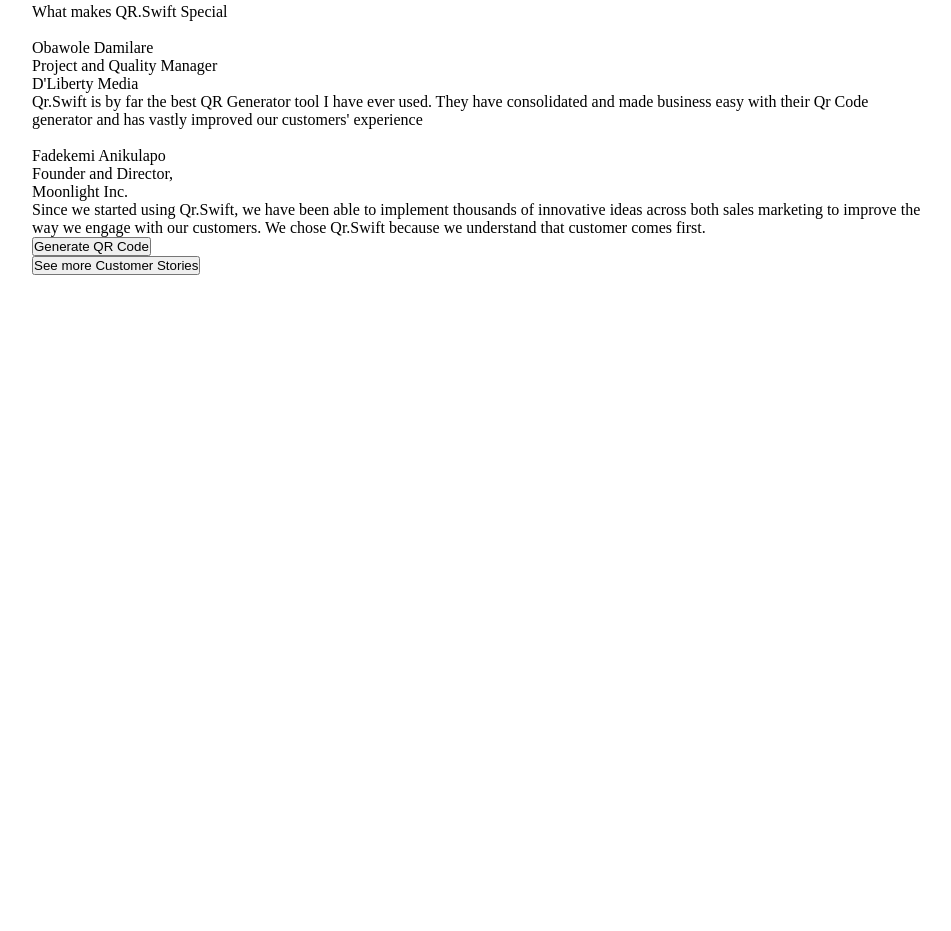
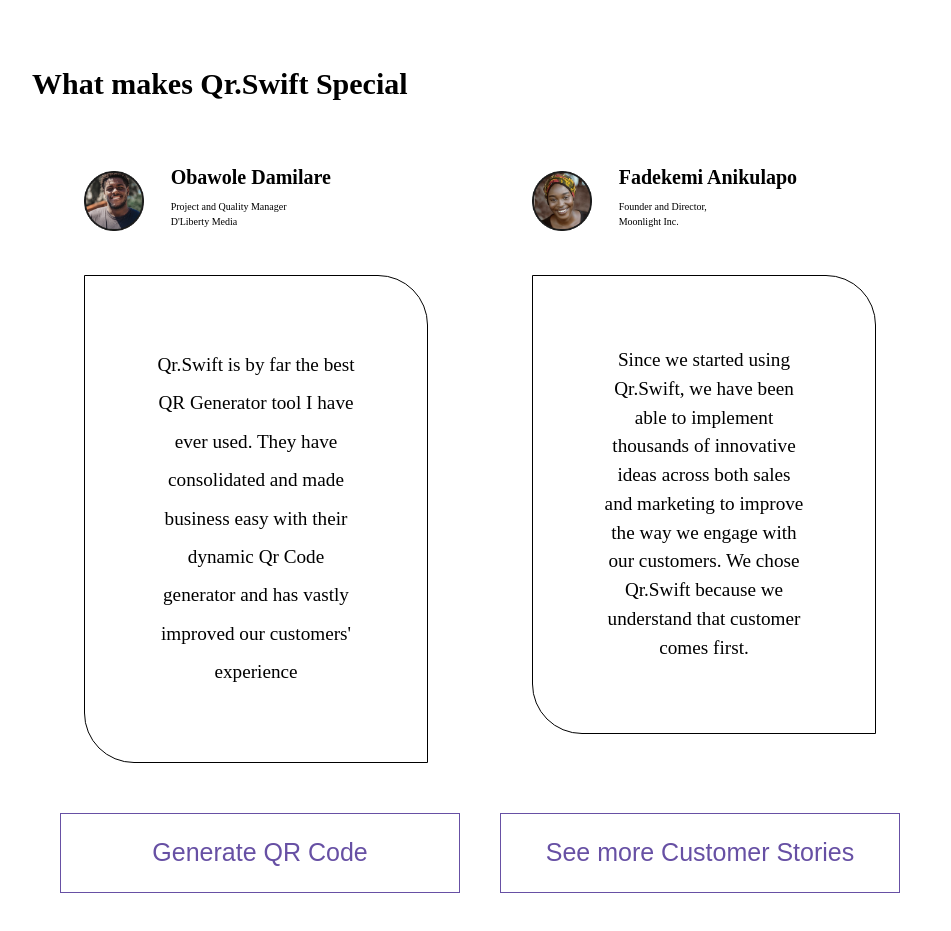
Before and after one commit to zuri-training/qr.Swift-Frontend, a website: page html/homepage.html in a window 1280 px wide. Shown: the part 2024-2955 px from the top of the page, without its empty margins (160-1111 px from the left). Before the commit the page ends 2299 px from the top, so only its background shows below. Drawn offline with Linux system fonts and the light colour scheme.

Commit message:
more updates to home html and css

```diff
--- a/css/homepage.css
+++ b/css/homepage.css
@@ -161,22 +161,104 @@
 
 /* BOTTOM */
 .bottom {
-    padding: 0% 15% 0% 15%;
+    padding: 5% 15% 0% 15%;
+}
+
+.bottomheadr {
+    font-size: 30px;
+    font-weight: bold;
+}
+
+.bottomcontent {
+    display: flex;
+}
+
+.testimonial {
+    margin-left: auto;
+    margin-right: auto;
+    width: 45%;
+    /* border: 1px solid blue; */
+    padding: 30px;
+}
+
+.comment {
+    display: flex;
+    /* border: 1px solid green; */
+    padding: 40px 0px 40px 0px;
 
 }
 
-.bottomheader {}
+.profilepic img {
+    width: 60%;
+}
 
-.bottomcontent {}
+.profile {
+    /* border: 1px solid red; */
+    margin-left: -4%;
+}
 
-.comment {}
+.profilename {
+    font-size: 20px;
+    font-weight: bold;
+    margin-top: -5px;
+}
 
-.profilepic {}
+.profilejob {
+    font-size: x-small;
+    padding-top: 10px;
+    line-height: 15px;
+}
 
-.profile {}
+.commentbox {
+    border: 1px solid black;
+    padding: 70px;
+    text-align: center;
+    font-size: larger;
+    line-height: 200%;
+    border-top-right-radius: 50px;
+    border-bottom-left-radius: 50px;
+}
 
-.profilename {}
+.commentbox2 {
+    border: 1px solid black;
+    padding: 70px;
+    text-align: center;
+    font-size: larger;
+    line-height: 150%;
+    border-top-right-radius: 50px;
+    border-bottom-left-radius: 50px;
+}
 
-.profilejob {}
+.btmbtns {
+    display: flex;
+    flex-direction: row;
+    /* border: 1px solid green; */
+    justify-content: center;
+    padding-bottom: 70px;
+}
 
-.commentbox {}
+.btm button {
+    background: #ffffff;
+    Width: 400px;
+    Height: 80px;
+    color: #6750A4;
+    border: 1px solid #6750A4;
+    margin: 20px;
+    font-size: 25px;
+}
+
+.btm button:hover {
+    background: #6750A4;
+    color: #ffffff;
+}
+
+/* STYLE GUIDES
+COLORS
+-Primary Color-Purple : #6750A4; -Secondary Color- Light-Pink: #EBD4CB; -Neutral Color- Gray- #EBD4CB;
+
+FONTS
+Josefin Sans
+
+`
+
+` `font-family: 'Josefin Sans', sans-serif;` */
--- a/html/homepage.html
+++ b/html/homepage.html
@@ -151,33 +151,41 @@
             <div></div>
         </div>
         <div class="bottom">
-            <div class="bottomheadr">What makes QR.Swift Special</div>
+            <div class="bottomheadr">What makes Qr.Swift Special</div>
             <div class="bottomcontent">
+
+                <div class="testimonial">
                     <div class="comment">
-                    <div class="profilepic"><img src="" alt=""></div>
+                        <div class="profilepic"><img src="../assets/landing-page-testimonial2.png" alt=""></div>
                         <div class="profile">
                             <div class="profilename">Obawole Damilare</div>
                             <div class="profilejob">Project and Quality Manager <br> D'Liberty Media</div>
                         </div>
+                    </div>
                     <div class="commentbox"> Qr.Swift is by far the best QR Generator tool I have ever used. They have
                         consolidated and
-                        made business easy with their Qr Code generator and has vastly improved our customers'
+                        made business easy with their dynamic Qr Code generator and has vastly improved our customers'
                         experience </div>
                 </div>
+
+                <div class="testimonial">
                     <div class="comment">
-                    <div class="profilepic"><img src="" alt=""></div>
+                        <div class="profilepic"><img src="../assets/landing-page-testimonial1.png" alt=""></div>
                         <div class="profile">
                             <div class="profilename">Fadekemi Anikulapo</div>
                             <div class="profilejob">Founder and Director,<br> Moonlight Inc.</div>
                         </div>
-                    <div class="commentbox"> Since we started using Qr.Swift, we have been able to implement
-                        thousands of innovative ideas across both sales marketing to improve the way we engage with
+                    </div>
+                    <div class="commentbox2"> Since we started using Qr.Swift, we have been able to implement
+                        thousands of innovative ideas across both sales and marketing to improve the way we engage with
                         our customers. We chose Qr.Swift because we understand that customer comes first.</div>
                 </div>
             </div>
-            <div>
-                <div><button>Generate QR Code</button></div>
-                <div><button>See more Customer Stories</button></div>
+        </div>
+
+        <div class="btmbtns">
+            <div class="btm"><button>Generate QR Code</button></div>
+            <div class="btm"><button>See more Customer Stories</button></div>
         </div>
         </div>
     </main>
```
Lines whose indentation alone changed are shown as unchanged.
